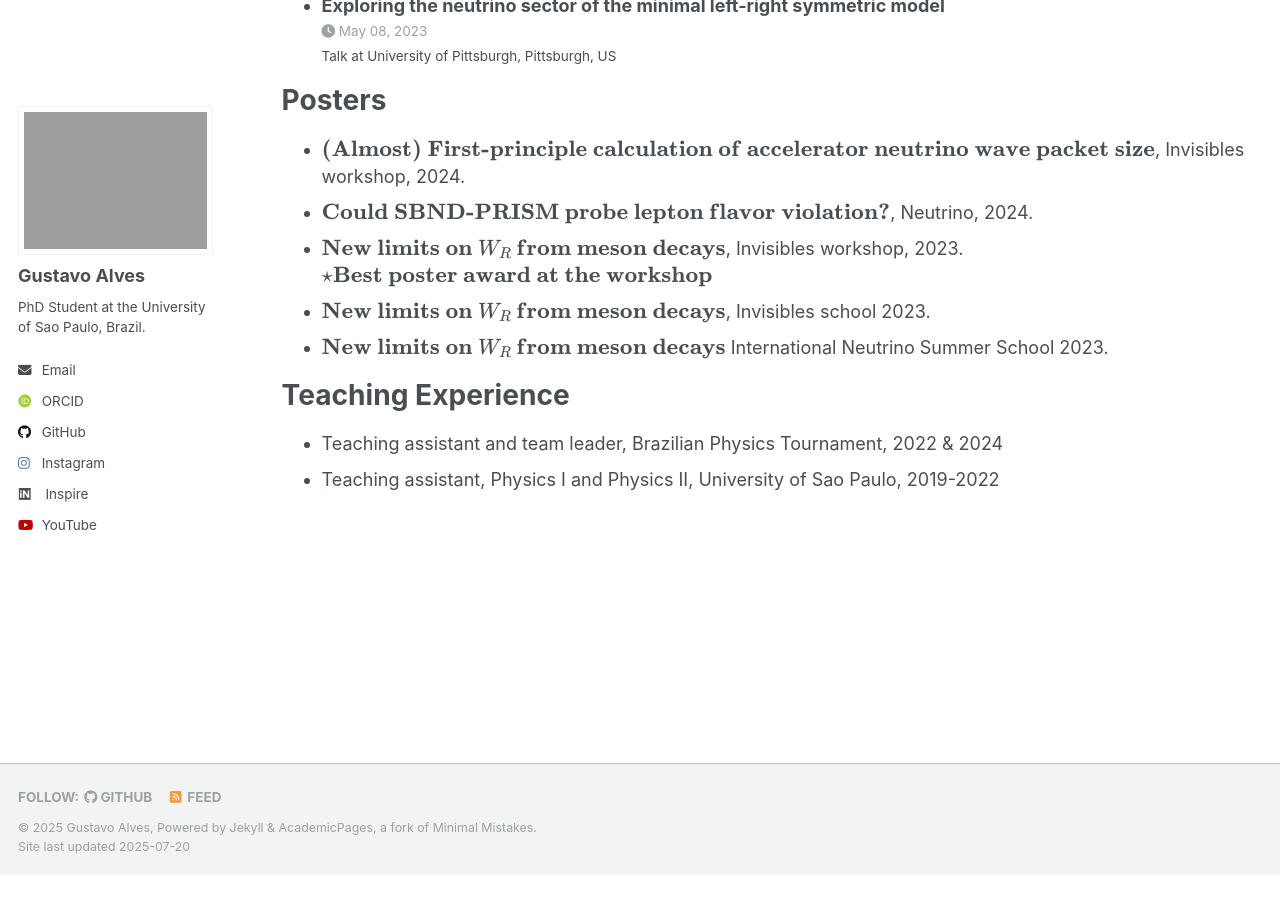
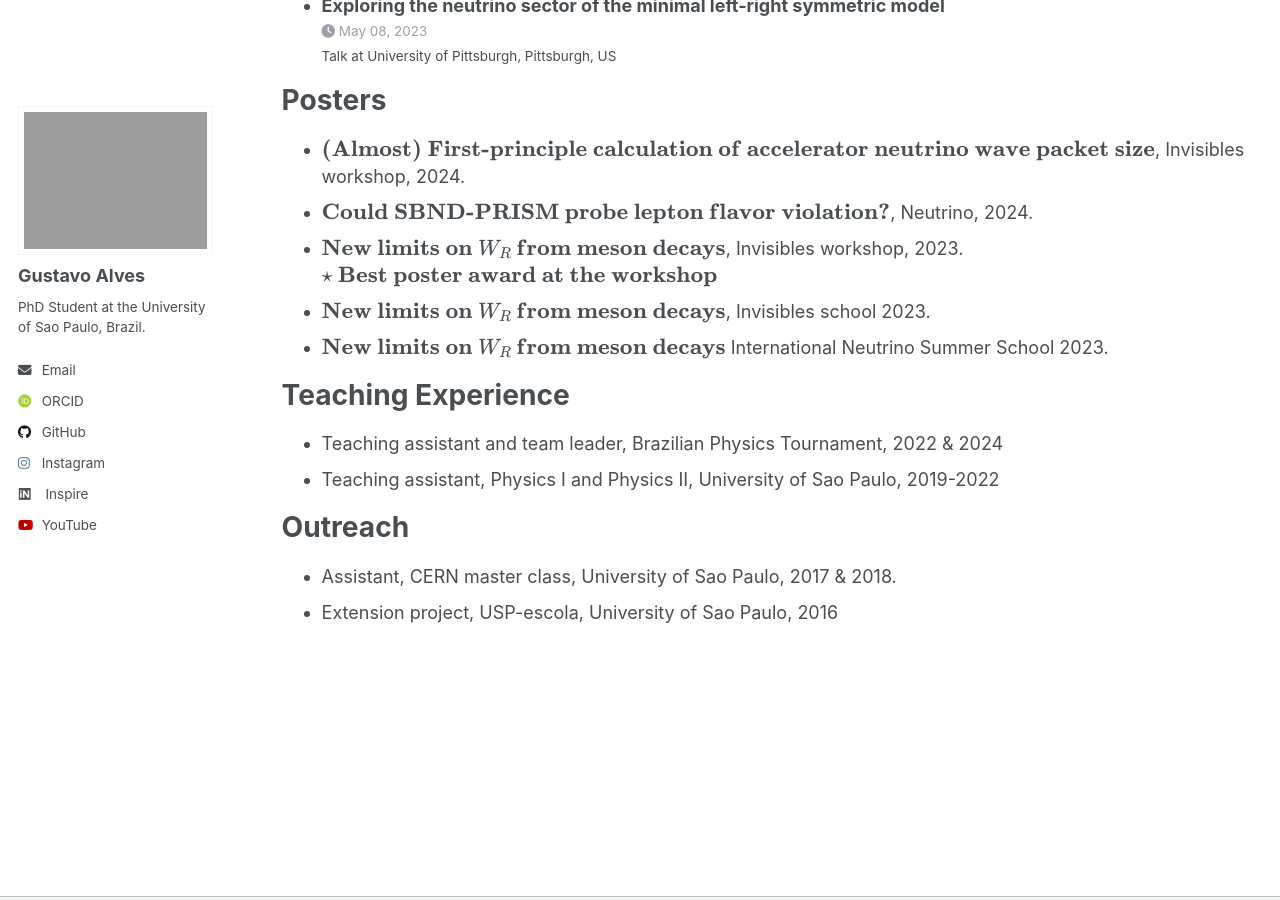
Before and after one commit to gfsalves/gfsalves.github.io, a Jekyll site: the page built from _pages/en/cv.md, in a window 1280 px wide and 900 px high, scrolled down 2894 px. Built offline with Jekyll 4.4.1, drawn with Linux system fonts in a browser that asks for light colours; some web fonts are replaced; a script that is not in the unit is left out; before the commit the page ends 3769 px from its top, so only the background shows below that.

Commit message:
updated cv

```diff
--- a/_pages/en/cv.md
+++ b/_pages/en/cv.md
@@ -36,7 +36,7 @@ Posters
 * $$\textbf{(Almost)  First-principle calculation of accelerator neutrino wave packet size}$$,  Invisibles workshop, 2024.
 * $$\textbf{Could SBND-PRISM probe lepton flavor violation?}$$, Neutrino, 2024.
 * $$\textbf{New limits on $W_R$ from meson decays}$$, Invisibles workshop, 2023.<br>
-  $$\star  \textbf{Best poster award at the workshop}$$
+  $$\star$$  $$\textbf{Best poster award at the workshop}$$
 * $$\textbf{New limits on $W_R$ from meson decays}$$, Invisibles school 2023.
 * $$\textbf{New limits on $W_R$ from meson decays}$$ International Neutrino Summer School 2023.
 
@@ -44,3 +44,8 @@ Teaching Experience
 ======
 * Teaching assistant and team leader, Brazilian Physics Tournament, 2022 & 2024
 * Teaching assistant, Physics I and Physics II, University of Sao Paulo, 2019-2022
+
+Outreach
+======
+* Assistant, CERN master class, University of Sao Paulo, 2017 & 2018.
+* Extension project, USP-escola, University of Sao Paulo, 2016
```
